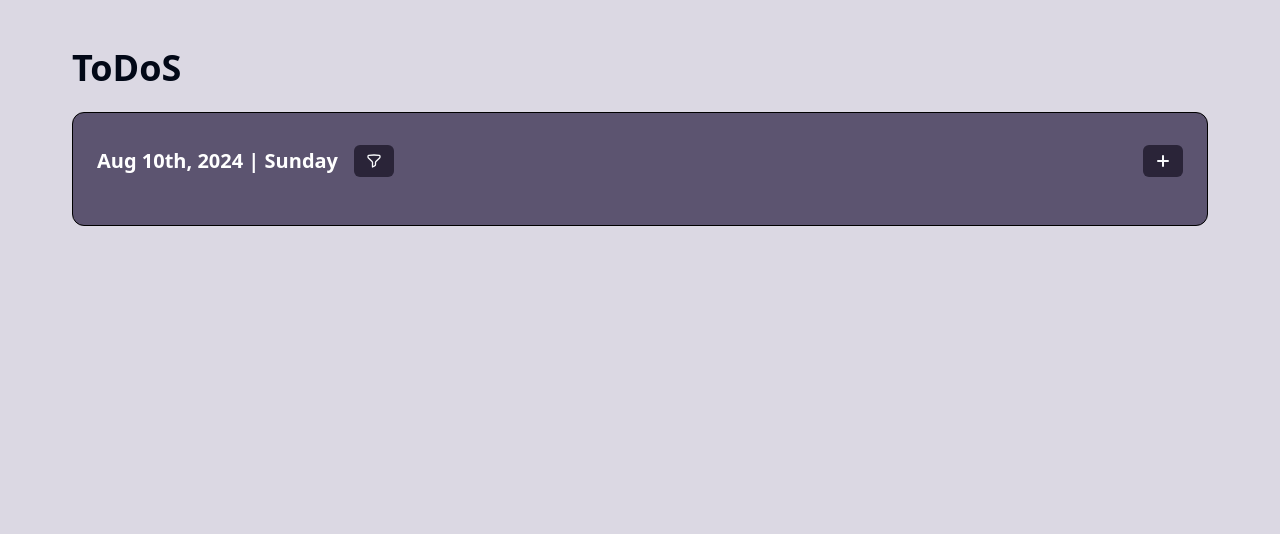
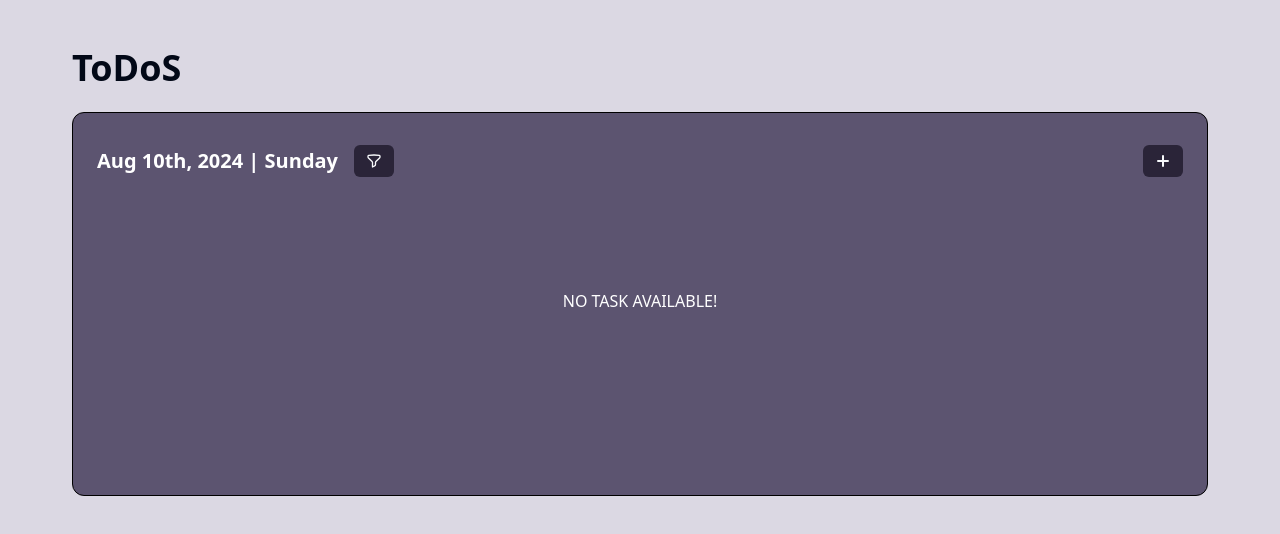
Before and after one commit to jabirstain3/ToDoS-frontend, a React (Vite) app: page / in a window 1280 px wide. Shown: the top 534 px of the page. Built offline with nearby package versions, Linux system fonts and the light colour scheme.

Commit message:
Added default style to todo container

```diff
--- a/src/App.tsx
+++ b/src/App.tsx
@@ -3,7 +3,10 @@ import Todo from './pages/Todo'
 function App() {
   return (
       <div className='w-full mx-auto p-2'>
-        <Todo/>
+        <div className="h-screen">
+          <Todo/>
+        </div>
+
       </div>
   )
 }
--- a/src/components/todo/AddToDo.tsx
+++ b/src/components/todo/AddToDo.tsx
@@ -8,24 +8,19 @@ import { addTodo } from "../../redux/features/todoSlice"
 
 export const AddToDo = () => {
     const [ tittle, setTittle ] = useState('');
-    const [ descreption, setDescreption] = useState('');
+    const [ description, setDescription] = useState('');
     const dispatch = useAppDispatch();
 
     const handleSubmit = (e: FormEvent) => {
         e.preventDefault();
 
-        const uniqueNumber = Math.random().toString()
         const taskDetails = {
-            id: uniqueNumber,
             tittle: tittle,
-            descreption: descreption,
+            description: description,
         }
-        console.log(taskDetails);
-
+        // console.log(taskDetails);
 
         dispatch(addTodo(taskDetails));
-
-
     }
 
     return (
@@ -51,7 +46,7 @@ export const AddToDo = () => {
                         <div className="grid gap-3">
                             <Label htmlFor="descreption" className="font-semibold">Descreption</Label>
                             {/* <Input id="descreption" defaultValue="" className="" /> */}
-                            <textarea name="" id="descreption" className="border rounded-md h-24 p-2 bg-base" onBlur={(e) => {setDescreption(e.target.value)}} ></textarea>
+                            <textarea name="" id="descreption" className="border rounded-md h-24 p-2 bg-base" onBlur={(e) => {setDescription(e.target.value)}} ></textarea>
                         </div>
                     </div>
                     <div  className="mx-auto mt-2">
--- a/src/components/todo/TodoCard.tsx
+++ b/src/components/todo/TodoCard.tsx
@@ -1,6 +1,16 @@
 import { Button } from "../ui/button"
 
-export const TodoCard = () => {
+type TTodoObject = {
+    // id: string;
+    tittle: string;
+    description:string;
+}
+
+export const TodoCard = ({tittle, description}: TTodoObject) => {
+    // console.log(todoObject);
+
+    console.log(tittle, description);
+
     return (
         <div className="w-full rounded-lg bg-sole text-white">
             <div className="p-2 rounded-t-lg flex justify-between items-center gap-2 bg-base">
@@ -21,9 +31,9 @@ export const TodoCard = () => {
 
             </div>
             <div className="w-full min-h-40 p-2 ">
-                <h1 className="text-lg font-medium">Tittle</h1>
+                <h1 className="text-lg font-medium">{tittle}</h1>
                 <h3 className="text-sm opacity-70">Time: {}</h3>
-                <p className="my-1">descreption</p>
+                <p className="my-1">{description}</p>
             </div>
             <div className="flex justify-center">
                 <Button className="my-2 bg-standerd">Details</Button>
--- a/src/components/todo/Todocontainer.tsx
+++ b/src/components/todo/Todocontainer.tsx
@@ -5,10 +5,10 @@ import { TodoCard } from "./TodoCard";
 
 const Todocontainer = () => {
     const toDos = useAppSelector(state => state.todos.todos)
-    console.log(toDos);
+    // console.log(toDos);
 
     return (
-        <div className="border border-black w-full rounded-xl my-6 px-6 py-8 bg-standerd space-y-2 ">
+        <div className="border border-black w-full h-full min-h-96 max-h-svh rounded-xl my-6 px-6 py-8 bg-standerd space-y-2">
             <div className="mb-4 flex justify-between items-center ">
                 <div className="w-full flex justify-start items-center gap-4">
                     <h1 className="text-xl font-semibold text-white">Aug 10th, 2024 | Sunday</h1>
@@ -20,14 +20,17 @@ const Todocontainer = () => {
                 </div>
                 <AddToDo></AddToDo>
             </div>
-            <div className="grid grid-cols-3  justify-between gap-4">
-                {
-                    toDos ?
-                        toDos.map((toDo) => <TodoCard key={toDo.id}/>)
-                    : <></>
-                }
-            </div>
-
+            {
+                toDos.length != 0 ?
+                    <div className="grid grid-cols-3 justify-between gap-4 ">
+                        {
+                            toDos.map((toDo) => <TodoCard key={toDo.id} tittle={toDo.tittle}  description={toDo.description}/>)
+                        }
+                    </div>:
+                    <div className="w-full py-24 text-center ">
+                        <h1 className="text-white">NO TASK AVAILABLE!</h1>
+                    </div>
+            }
         </div>
     );
 };
--- a/src/pages/Todo.tsx
+++ b/src/pages/Todo.tsx
@@ -2,9 +2,11 @@ import Todocontainer from "../components/todo/Todocontainer";
 
 const Todo = () => {
     return (
-        <div className=" w-full max-w-6xl mt-10 mx-auto px-2">
+        <div className="w-full max-w-6xl my-10 mx-auto px-2">
             <h1 className="text-4xl font-bold my-2"> ToDoS</h1>
-            <Todocontainer/>
+            <div className="w-full">
+                <Todocontainer/>
+            </div>
         </div>
     );
 };
--- a/src/redux/features/todoSlice.ts
+++ b/src/redux/features/todoSlice.ts
@@ -1,9 +1,9 @@
 import { createSlice, PayloadAction } from "@reduxjs/toolkit";
 
 type TTodos = {
-    id: string;
+    id?: string;
     tittle: string;
-    descreption:string;
+    description:string;
     isCompleted?: boolean;
 }
 interface IState {
@@ -19,7 +19,8 @@ const todoSlice = createSlice({
     initialState,
     reducers: {
         addTodo: (state, action: PayloadAction<TTodos>) => {
-            state.todos.push({...action.payload, isCompleted: false});
+            const randomString = Math.random().toString(36).substring(2,7)
+            state.todos.push({...action.payload, id: randomString,  isCompleted: false});
         }
     }
 })
```
